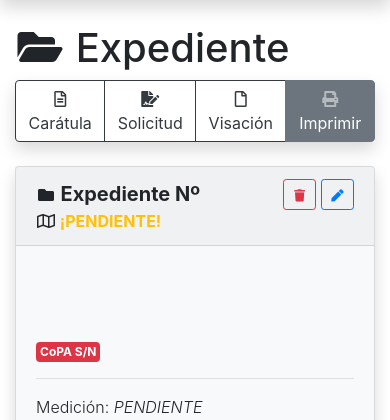
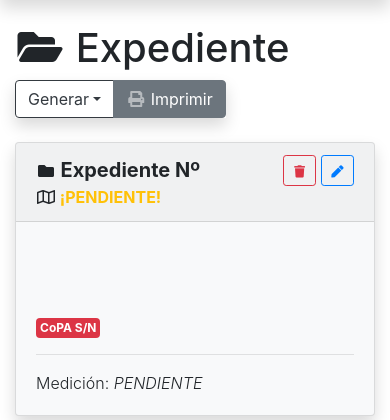
Before and after one commit to quijot/gea-rw, a Django app: template gea/templates/gea/expediente_detail.html in a window 390 px wide. Shown: the part 56-476 px from the top of the page. Run offline with Django 3.2, Linux system fonts and the light colour scheme; the template is opened without the code that fills it, so the values that code supplies are empty; some libraries are stand-ins or nearby versions.

Commit message:
Improve page-heading-buttons
Signed-off-by: Santiago Pestarini <santiagonob@gmail.com>

```diff
--- a/gea/templates/gea/expediente_detail.html
+++ b/gea/templates/gea/expediente_detail.html
@@ -7,24 +7,24 @@ Expediente <span class="badge badge-dark">{{ object }}</span>
 {% endblock %}
 {% block page-heading-buttons %}
 <div class="btn-group d-print-none shadow" role="group" aria-label="Actions">
-  <a href="{% url 'caratula' object.id  %}" class="d-sm-inline-block btn btn-outline-dark">
-    <i class="far fa-fw fa-file-alt"></i> Carátula
-  </a>
-  <a href="{% url 'solicitud' object.id  %}" class="d-sm-inline-block btn btn-outline-dark">
-    <i class="fas fa-fw fa-file-signature"></i> Solicitud
-  </a>
-  <a href="{% url 'visacion' object.id  %}" class="d-sm-inline-block btn btn-outline-dark">
-    <i class="far fa-fw fa-file"></i> Visación
-  </a>
+  <div class="btn-group" role="group" aria-label="Notas">
+    <button id="btnGroupDrop" type="button" class="btn btn-outline-dark dropdown-toggle" data-toggle="dropdown"
+      aria-haspopup="true" aria-expanded="false">Generar</button>
+    <div class="dropdown-menu" aria-labelledby="btnGroupDrop">
+      <a class="dropdown-item" href="{% url 'caratula' object.id  %}">
+        <i class="far fa-fw fa-file-alt"></i> Carátula de Plano
+      </a>
+      <a class="dropdown-item" href="{% url 'solicitud' object.id  %}">
+        <i class="fas fa-fw fa-file-signature"></i> Solicitud de Inscripción
+      </a>
+      <a class="dropdown-item" href="{% url 'visacion' object.id  %}">
+        <i class="far fa-fw fa-file"></i> Visación Municipal
+      </a>
+    </div>
+  </div>
   <a onclick="window.print();" class="d-sm-inline-block btn btn-secondary">
     <i class="fas fa-fw fa-print text-white-50"></i> Imprimir
   </a>
-  <!-- <a href="{{ object.get_delete_url }}" class="d-sm-inline-block btn btn-danger">
-    <i class="fas fa-fw fa-trash text-white-50"></i> Eliminar
-  </a>
-  <a href="{{ object.get_update_url }}" class="d-sm-inline-block btn btn-primary">
-    <i class="fas fa-fw fa-pen text-white-50"></i> Editar
-  </a> -->
 </div>
 {% endblock %}
 
@@ -159,51 +159,3 @@ Expediente <span class="badge badge-dark">{{ object }}</span>
 </div>
 
 {% endblock content %}
-
-<div class="col-lg-8">
-  <div class="column">
-    <!-- Comitentes -->
-    {% if object.comitentes_count %}
-    <h2><i class="fas fa-fw fa-file-signature"></i> Comitente{% if object.comitentes_count > 1%}s{% endif %}:
-      {% for p in object.comitentes %}
-      <a href="{{ p.persona.get_absolute_url }}">
-        {{ p.persona.nombre_completo }}
-      </a>{% if not forloop.last %},{% endif %}
-      {% endfor %}
-    </h2>
-    {% endif %}
-    <!-- Propietarios -->
-    {% if object.propietarios_count %}
-    <h3>{% if object.propietarios_count > 1 %}<i class="fas fa-fw fa-users"></i> Propietarios:{% else %}<i
-        class="fas fa-fw fa-user"></i> Propietario:{% endif %}
-      {% for p in object.propietarios %}
-      <a href="{{ p.persona.get_absolute_url }}">
-        {{ p.persona.nombre_completo }}
-      </a>{% if not forloop.last %},{% endif %}
-      {% endfor %}
-    </h3>
-    {% endif %}
-    <h3>{{ object.expedientelugar_set.first }}</h3>
-  </div>
-  </br>
-  <table class="table table-user-information">
-    <tbody>
-      <tr>
-        <th class="col-md-3 text-right">Alta</th>
-        <td>{{ object.created }}</td>
-      </tr>
-      <tr>
-        <th class="col-md-3 text-right">Lugar</th>
-        <td>{{ object.expedientelugar_set.first }}</td>
-      </tr>
-      <tr>
-        <th class="col-md-3 text-right">Fecha</th>
-        <td>{{ object.inscripcion_fecha }}</td>
-      </tr>
-      <tr>
-        <th class="col-md-3 text-right">Plano</th>
-        <td><a href="{{ object.plano_ruta }}">{{ object.inscripcion_numero }}</a></td>
-      </tr>
-    </tbody>
-  </table>
-</div>
```
